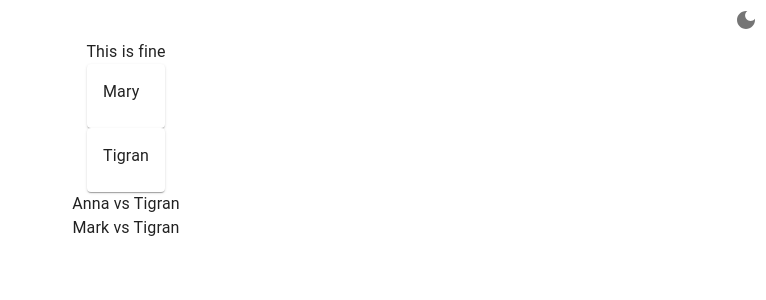
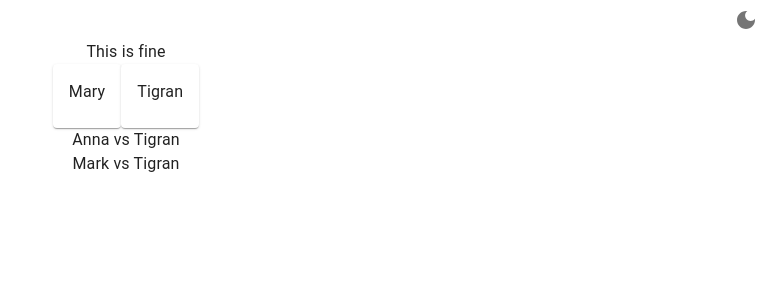
Before and after one commit to rabarbra/table_tennis, a React (Create React App) app in the folder web_frontend/table_tennis/: page / in a window 1280 px wide. Shown: the top 300 px of the page, without its empty margins (514-1280 px from the left). Built offline with nearby package versions, Linux system fonts and the light colour scheme.

Commit message:
feat: added current match component

```diff
--- a/web_frontend/table_tennis/src/components/CurrentMatch.tsx
+++ b/web_frontend/table_tennis/src/components/CurrentMatch.tsx
@@ -24,7 +24,7 @@ const PlayerCard = (
 const CurrentMatch = () => {
     const data: Match = running_matches[0];
     return(
-        <Box>
+        <Box sx={{display: 'flex'}}>
             <PlayerCard
                 player={data.a_player}
                 goals={data.goals_a || 0}
```
